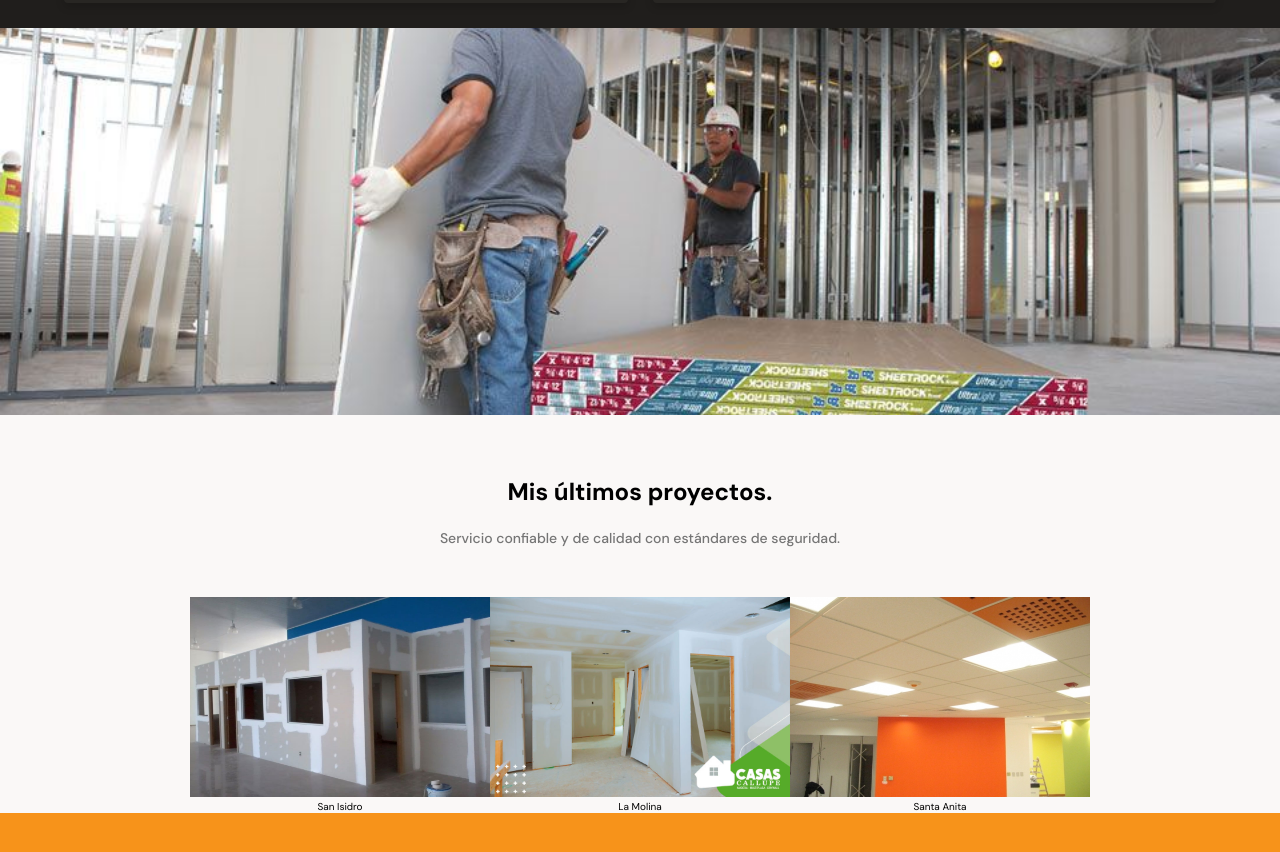
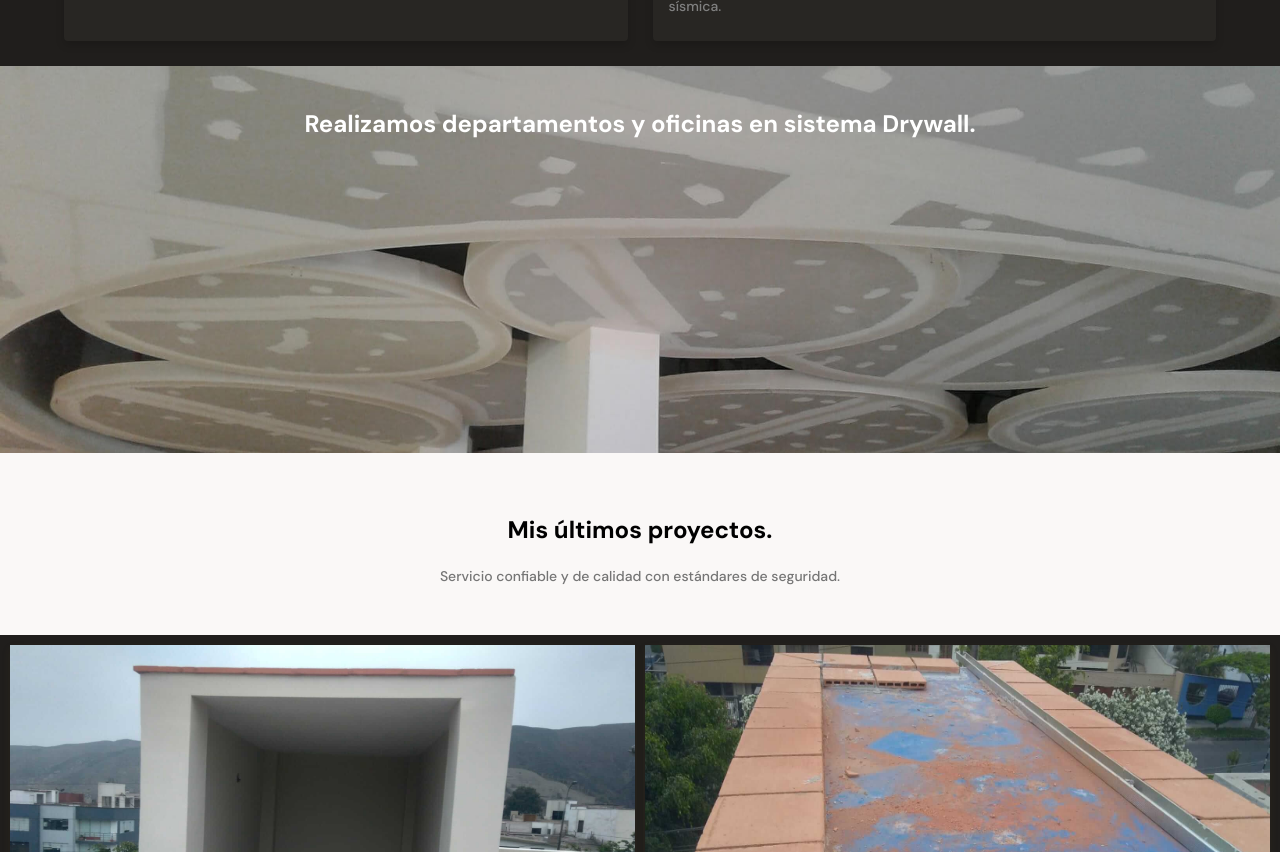
Before and after one commit to DanielNivin/DanielNivin.github.io, a plain HTML site: page index.html in a window 1280 px wide. Shown: the part 1347-2199 px from the top of the page. Drawn offline with Linux system fonts and the light colour scheme.

Commit message:
drywall prototipo 0.3

```diff
--- a/desktop.css
+++ b/desktop.css
@@ -11,7 +11,7 @@
   display: flex;
   width: 600px;
 }
-.main--card{
+.main--card {
   margin-bottom: 0px;
 }
 .main--carousel-image {
@@ -26,3 +26,36 @@
   display: block;
   left: calc(50% - 20px);
 }
+/*carousel imagenes*/
+.main--carousel-image {
+  text-align: center;
+  justify-items: center;
+  display: grid;
+  gap: 10px;
+  overflow-x: unset;
+  overscroll-behavior-x: none;
+  scroll-snap-type: none;
+  grid-template-columns: repeat(2, 1fr);
+  margin: 0 0;
+  padding: 0 10px;
+  background-color: #201e1c;
+  padding-bottom: 20px;
+}
+
+.main--carousel-image figure {
+  min-width: 190px;
+  max-width: none;
+  width: 100%;
+  height: 400px;
+}
+
+.main--carousel-image figure img {
+  height: 100%;
+}
+.main--carousel-image figure figcaption {
+  font-size: 1.4rem;
+  line-height: 1.8rem;
+  font-weight: 500;
+  color: #fff;
+  padding: 3px;
+}
--- a/index.html
+++ b/index.html
@@ -41,8 +41,8 @@
             Construye moderno, Construye en Drywall.
           </h2>
           <p class="main--primary-parrafo">
-            Con más de 15 años de experiencia en el rubro garantizamos un trabajo
-            de calidad.
+            Con más de 15 años de experiencia en el rubro garantizamos un
+            trabajo de calidad.
           </p>
         </div>
         <!-- main table -->
@@ -51,18 +51,16 @@
             <h2 class="main--list-title">Mis servicios</h2>
             <ul>
               <li>Instalación de todo tipo de tabiquería</li>
-              <li>Instalación de Drywall</li>
-              <li>Cenefas</li>
+              <li>Drywall</li>
+              <li>Superboard</li>
               <li>Especialidad en techos acústicos</li>
-              <li>Superboard</li>
+              <li>Instalación de manto asfáltico y ladrillo pastelero</li>
             </ul>
           </div>
           <!--  agregar tarjeta   -->
           <div class="main--card-presupuesto">
             <h2 class="main--card-title">Solicita tu cotización</h2>
-            <p class="main--card-number">
-              <span></span>936171678
-            </p>
+            <p class="main--card-number"><span></span>936171678</p>
             <p class="main--card-text">*Disponible en Lima Metropolitana.</p>
           </div>
         </div>
@@ -120,7 +118,7 @@
       </section>
 
       <section class="main--img">
-        <h2></h2>
+        <h2>Realizamos departamentos y oficinas en sistema Drywall.</h2>
       </section>
 
       <section class="main--tercer-section">
@@ -130,17 +128,33 @@
         </p>
       </section>
       <section class="main--carousel-image">
-        <figure>
-          <img src="./assets/img/san-isidro.jpg" alt="San Isidro" />
-          <figcaption>San Isidro</figcaption>
+        <figure class="carousel--primary-row">
+          <img src="./assets/img/imagen-drywall.jfif" alt="San Isidro" />
+          <figcaption>Instalación de Drywall (La Molina)</figcaption>
         </figure>
-        <figure>
-          <img src="./assets/img/La molina.jpg" alt="La Molina" />
-          <figcaption>La Molina</figcaption>
+        <figure class="carousel--primary-row">
+          <img src="./assets/img/imagen-pastelero.jfif" alt="La Molina" />
+          <figcaption>Instalación de Ladrillo pastelero (La Molina)</figcaption>
         </figure>
-        <figure>
-          <img src="./assets/img/acustico.jpg" alt="Santa Anita" />
-          <figcaption>Santa Anita</figcaption>
+        <figure class="carousel--second-row">
+          <img src="./assets/img/imagen-deco.jfif" alt="Santa Anita" />
+          <figcaption>
+            Detalle en Drywall para luces indirectas (Lima Centro)
+          </figcaption>
+        </figure>
+        <figure class="carousel--second-row">
+          <img src="./assets/img/imagen-valdosa.jpg" alt="Santa Anita" />
+          <figcaption>Techo acústico (Lima Centro)</figcaption>
+        </figure>
+        <figure class="carousel--third-row">
+          <img src="./assets/img/imagen-dintel.jfif" alt="Santa Anita" />
+          <figcaption>Intalación de cobertura en Drywall (Breña)</figcaption>
+        </figure>
+        <figure class="carousel--third-row">
+          <img src="./assets/img/imagen-candelabro.jfif" alt="Santa Anita" />
+          <figcaption>
+            Instalación de cielo razo con detalles (San Isidro)
+          </figcaption>
         </figure>
       </section>
     </main>
@@ -152,11 +166,10 @@
         </div>
         <div class="footer--icon"></div>
         <figure class="footer--img">
-          <img src="./assets/img/logo-house-black.png" alt="">
+          <img src="./assets/img/logo-house-black.png" alt="" />
           <figcaption>*Drywall 2021</figcaption>
         </figure>
       </div>
     </footer>
-
   </body>
 </html>
--- a/mobile.css
+++ b/mobile.css
@@ -254,7 +254,7 @@ html {
   font-weight: bold;
 }
 
-.main--secundari-text {
+.main--secundari .main--secundari-text {
   font-weight: bold;
   color: #808080;
   font-size: 1.4rem;
@@ -276,7 +276,6 @@ html {
   border-radius: 4px;
   padding: 1.6rem;
   margin-bottom: 1.6rem;
-
 }
 
 .main--card-icon {
@@ -307,7 +306,7 @@ html {
   width: 100%;
   min-width: 320px;
   height: 387px;
-  background-image: url("./assets/img/construccion.jpg");
+  background-image: url("./assets/img/portada.jpg");
   background-position: center;
   background-repeat: no-repeat;
   background-size: cover;
@@ -315,11 +314,13 @@ html {
 }
 
 .main--img h2 {
+  width: 90%;
   font-weight: bold;
   font-size: 2.4rem;
   line-height: 2.6rem;
   color: var(--just-white);
-  padding-top: 64px;
+  padding-top: 45px;
+  margin: 0 auto;
 }
 
 /*--Tercera sección--*/
@@ -357,15 +358,24 @@ html {
   overflow-x: scroll;
   overscroll-behavior-x: contain;
   scroll-snap-type: x proximity;
+  margin: 0 10px;
 }
 .main--carousel-image figure {
   min-width: 190px;
   max-width: 300px;
   width: 300px;
+  margin: 10px;
 }
 .main--carousel-image figure img {
   width: 100%;
   height: 200px;
+  box-shadow: 0px 4px 8px rgb(89 73 30 / 16%);
+}
+.main--carousel-image figure figcaption {
+  font-size: 1.2rem;
+  line-height: 1.8rem;
+  font-weight: 500;
+  color: #757575;
 }
 /*------------------------footer-------------------*/
 
@@ -411,7 +421,6 @@ html {
 .footer--img {
   width: 64px;
   height: 60px;
-
 }
 .footer--img img {
   width: 100%;
```
Also changed, not shown: assets/img/La molina.jpg (deleted), assets/img/acustico.jpg (deleted), assets/img/construccion.jpg (deleted), assets/img/imagen-candelabro.jfif (added), assets/img/imagen-deco.jfif (added), assets/img/imagen-dintel.jfif (added), assets/img/imagen-drywall.jfif (added), assets/img/imagen-pastelero.jfif (added), assets/img/imagen-valdosa.jpg (added), assets/img/portada.jpg (added), assets/img/san-isidro.jpg (deleted).
